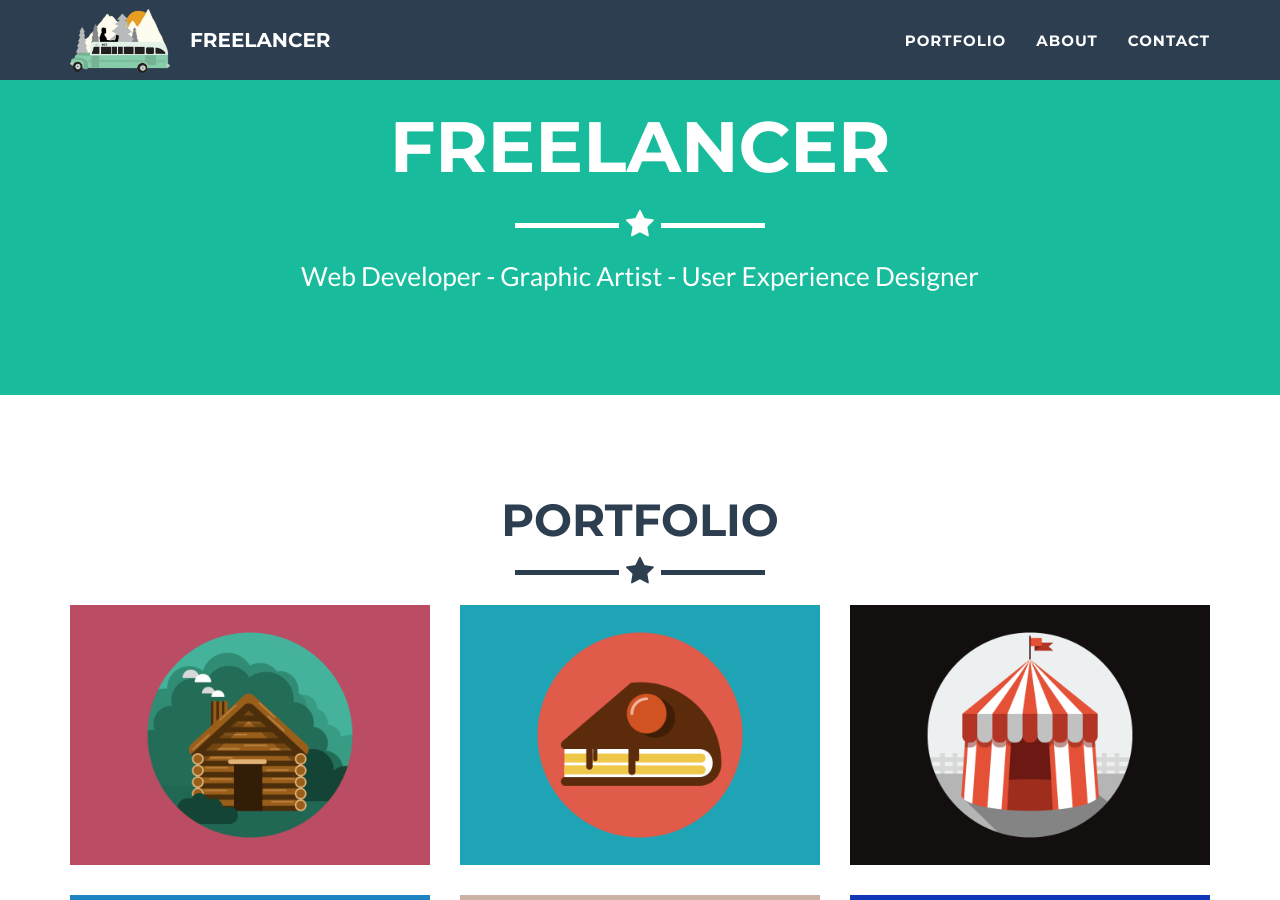
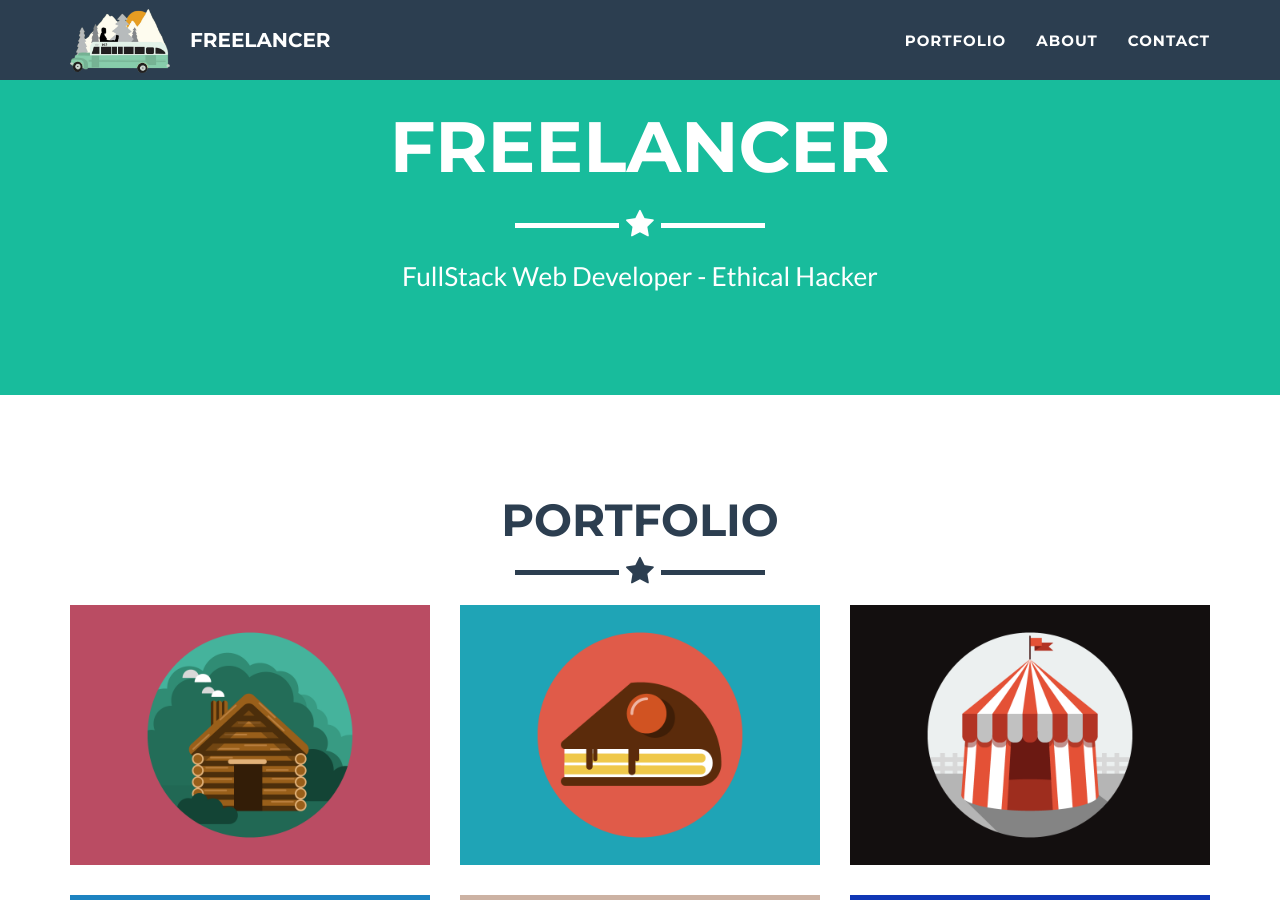
Before and after one commit to Ahmed-Elkashef/Ahmed-Elkashef.github.io, a Jekyll site: the page built from index.html, in a window 1280 px wide and 900 px high, scrolled down 380 px. Built offline with Jekyll 4.4.1, drawn with Linux system fonts in a browser that asks for light colours.

Commit message:
configurations

```diff
--- a/_config.yml
+++ b/_config.yml
@@ -1,11 +1,11 @@
 # Site settings
 title: Freelancer
-email: your-email@domain.com
+email: ahmedelkashef2012@gmail.com
 url: https://example.github.io
 description: "Write an awesome description for your new site here. You can edit this line in _config.yml. It will appear in your document head meta (for Google search results) and in your feed.xml site description."
 keywords: "your keywords, separated by commas"
-skills: "Web Developer - Graphic Artist - User Experience Designer"
-meta_author: LastName FirstName
+skills: "FullStack Web Developer - Ethical Hacker"
+meta_author: Elkashef Ahmed
 
 # Google webmaster tools
 google_verify:
```
